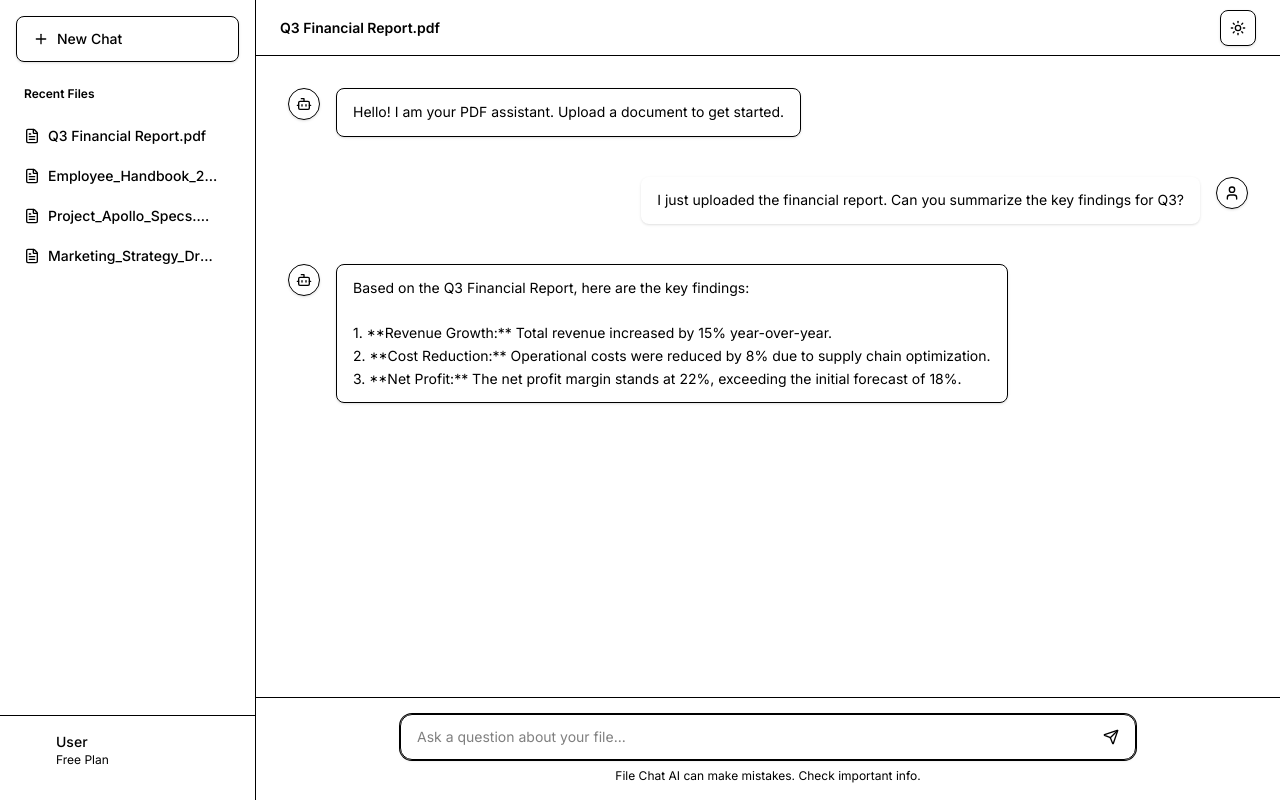
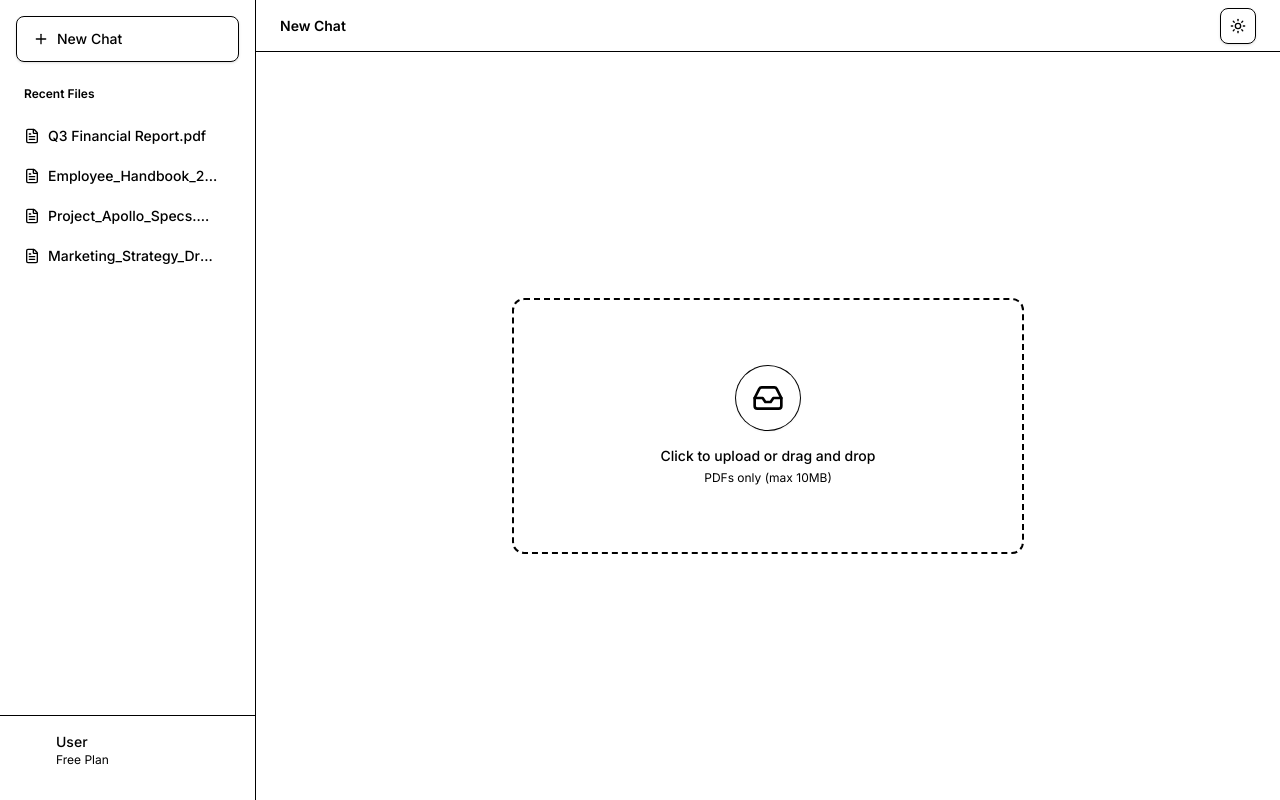
Before and after one commit to Murzuq/file-chat, a Next.js app: page / in a window 1280 px wide. Built offline with nearby package versions, Linux system fonts and the light colour scheme.

Commit message:
Added FileUpload

```diff
--- a/app/page.tsx
+++ b/app/page.tsx
@@ -1,31 +1,57 @@
+'use client';
+
+import { useState } from 'react';
 import Sidebar from '@/components/Sidebar';
 import MessageList from '@/components/MessageList';
 import ChatInput from '@/components/ChatInput';
+import FileUpload from '@/components/FileUpload';
 import { ThemeToggle } from '@/components/ThemeToggle';
 
 export default function Home() {
+  const [isChatOpen, setIsChatOpen] = useState(false);
+  const [currentFileName, setCurrentFileName] = useState<string>('');
+
+  const handleUploadComplete = (fileName: string) => {
+    setCurrentFileName(fileName);
+    setIsChatOpen(true); // Automatically switch to chat view
+  };
+
   return (
     <div className='bg-muted/40 flex h-screen w-full overflow-hidden'>
-      {/* Sidebar */}
       <div className='hidden md:block'>
         <Sidebar />
       </div>
 
-      {/* Main Chat Area */}
       <main className='bg-background relative flex h-full w-full flex-1 flex-col'>
-        {/* Header */}
-        <header className='bg-background/95 supports-backdrop-filter:bg-background/60 flex h-14 items-center justify-between border-b px-6 backdrop-blur'>
-          <h2 className='text-sm font-semibold'>Q3 Financial Report.pdf</h2>
-          <ThemeToggle />
+        <header className='bg-background/95 flex h-14 items-center justify-between border-b px-6 backdrop-blur'>
+          <h2 className='max-w-75 truncate text-sm font-semibold'>
+            {isChatOpen ? currentFileName || 'Chat' : 'New Chat'}
+          </h2>
+          <div className='flex items-center gap-2'>
+            {/* We can remove the test button now that we have real logic */}
+            {isChatOpen && (
+              <button
+                onClick={() => setIsChatOpen(false)}
+                className='text-muted-foreground hover:text-primary mr-4 text-xs'
+              >
+                Upload New
+              </button>
+            )}
+            <ThemeToggle />
+          </div>
         </header>
 
-        {/* Messages - Takes all available space */}
-        <MessageList />
-
-        {/* Input Area - Fixed at bottom via flex layout */}
-        <div className='bg-background border-t'>
-          <ChatInput />
-        </div>
+        {isChatOpen ? (
+          <>
+            <MessageList />
+            <div className='bg-background border-t'>
+              <ChatInput />
+            </div>
+          </>
+        ) : (
+          // Pass the handler here
+          <FileUpload onUploadComplete={handleUploadComplete} />
+        )}
       </main>
     </div>
   );
--- /dev/null
+++ b/components/FileUpload.tsx
@@ -0,0 +1,115 @@
+'use client';
+
+import { useCallback, useState } from 'react';
+import { useDropzone } from 'react-dropzone';
+import { Inbox, FileText, Loader2, AlertCircle } from 'lucide-react';
+import { cn } from '@/lib/utils';
+
+interface FileUploadProps {
+  onUploadComplete?: (fileName: string) => void;
+}
+
+export default function FileUpload({ onUploadComplete }: FileUploadProps) {
+  const [uploading, setUploading] = useState(false);
+  const [error, setError] = useState<string | null>(null);
+
+  const onDrop = useCallback(
+    async (acceptedFiles: File[]) => {
+      const file = acceptedFiles[0];
+      if (!file) return;
+
+      setUploading(true);
+      setError(null);
+
+      try {
+        // 1. Prepare the form data
+        const formData = new FormData();
+        formData.append('file', file);
+
+        // 2. Send to our backend API
+        const response = await fetch('/api/ingest', {
+          method: 'POST',
+          body: formData,
+        });
+
+        if (!response.ok) {
+          throw new Error('Failed to upload file');
+        }
+
+        const data = await response.json();
+        console.log('Ingestion success:', data);
+
+        // 3. Notify parent component
+        if (onUploadComplete) {
+          onUploadComplete(file.name);
+        }
+      } catch (err) {
+        console.error(err);
+        setError('Error uploading file. Please try again.');
+      } finally {
+        setUploading(false);
+      }
+    },
+    [onUploadComplete]
+  );
+
+  const { getRootProps, getInputProps, isDragActive } = useDropzone({
+    onDrop,
+    accept: { 'application/pdf': ['.pdf'] },
+    maxFiles: 1,
+    disabled: uploading, // Disable drag/drop while uploading
+  });
+
+  return (
+    <div className='flex h-full w-full flex-col items-center justify-center p-4'>
+      <div
+        {...getRootProps()}
+        className={cn(
+          'group relative flex flex-col items-center justify-center rounded-xl border-2 border-dashed px-8 py-12 text-center transition-all',
+          isDragActive
+            ? 'border-primary bg-primary/5 ring-primary ring-1'
+            : 'border-muted-foreground/25 bg-muted/5 hover:bg-muted/10',
+          uploading && 'cursor-not-allowed opacity-50',
+          'h-64 w-full max-w-lg cursor-pointer'
+        )}
+      >
+        <input {...getInputProps()} />
+
+        {/* Icon State */}
+        <div className='bg-background ring-border mb-4 rounded-full p-4 shadow-sm ring-1'>
+          {uploading ? (
+            <Loader2 className='text-primary h-8 w-8 animate-spin' />
+          ) : error ? (
+            <AlertCircle className='text-destructive h-8 w-8' />
+          ) : isDragActive ? (
+            <FileText className='text-primary h-8 w-8 animate-bounce' />
+          ) : (
+            <Inbox className='text-muted-foreground h-8 w-8' />
+          )}
+        </div>
+
+        {/* Text Feedback */}
+        <div className='space-y-1'>
+          {error ? (
+            <p className='text-destructive text-sm font-medium'>{error}</p>
+          ) : (
+            <p className='text-foreground text-sm font-medium'>
+              {uploading ? (
+                'Ingesting document... this may take a moment.'
+              ) : isDragActive ? (
+                <span className='text-primary'>Drop it here!</span>
+              ) : (
+                <>
+                  <span className='text-primary'>Click to upload</span> or drag
+                  and drop
+                </>
+              )}
+            </p>
+          )}
+
+          <p className='text-muted-foreground text-xs'>PDFs only (max 10MB)</p>
+        </div>
+      </div>
+    </div>
+  );
+}
--- a/lib/pdf-loader.ts
+++ b/lib/pdf-loader.ts
@@ -1,14 +1,31 @@
-import * as pdf from 'pdf-parse';
+import PDFParser from 'pdf2json';
 
 export async function getChunkedDocsFromPDF(pdfBuffer: Buffer) {
   try {
-    // 1. Parse the PDF into text
-    const data = await (pdf as any)(pdfBuffer);
-    const text = data.text;
-    // 2. Split text into smaller chunks (Naive splitting for now)
-    // In a real app, you'd use a smarter splitter like RecursiveCharacterTextSplitter
-    // but this works great for a tutorial.
-    const chunks = splitTextIntoChunks(text, 1000); // 1000 char chunks
+    // 1. Parse the PDF using pdf2json
+    const text = await new Promise<string>((resolve, reject) => {
+      const pdfParser = new (PDFParser as any)(null, 1); // 1 = text only
+
+      pdfParser.on('pdfParser_dataError', (errData: any) => {
+        reject(errData.parserError);
+      });
+
+      pdfParser.on('pdfParser_dataReady', (pdfData: any) => {
+        // Extract raw text content from the JSON structure
+        const rawText = (pdfParser as any).getRawTextContent();
+        resolve(rawText);
+      });
+
+      pdfParser.parseBuffer(pdfBuffer);
+    });
+
+    // 2. Clean the text (pdf2json results often need cleanup)
+    const cleanText = text
+      .replace(/----------------Page \(\d+\) Break----------------/g, '')
+      .replace(/\r\n/g, ' ');
+
+    // 3. Split text into smaller chunks
+    const chunks = splitTextIntoChunks(cleanText, 1000);
 
     return chunks;
   } catch (error) {
@@ -21,7 +38,7 @@ function splitTextIntoChunks(text: string, chunkSize: number): string[] {
   const chunks: string[] = [];
   let currentChunk = '';
 
-  // Simple splitting by sentence/period to keep context together roughly
+  // Split by periods to attempt sentence preservation
   const sentences = text.split('. ');
 
   for (const sentence of sentences) {
--- a/package.json
+++ b/package.json
@@ -17,9 +17,10 @@
     "lucide-react": "^0.561.0",
     "next": "16.0.10",
     "next-themes": "^0.4.6",
-    "pdf-parse": "^2.4.5",
+    "pdf2json": "^4.0.0",
     "react": "19.2.1",
     "react-dom": "19.2.1",
+    "react-dropzone": "^14.3.8",
     "tailwind-merge": "^3.4.0"
   },
   "devDependencies": {
```
Also changed, not shown: 1 other file (tests, documents, lock files or other folders).
